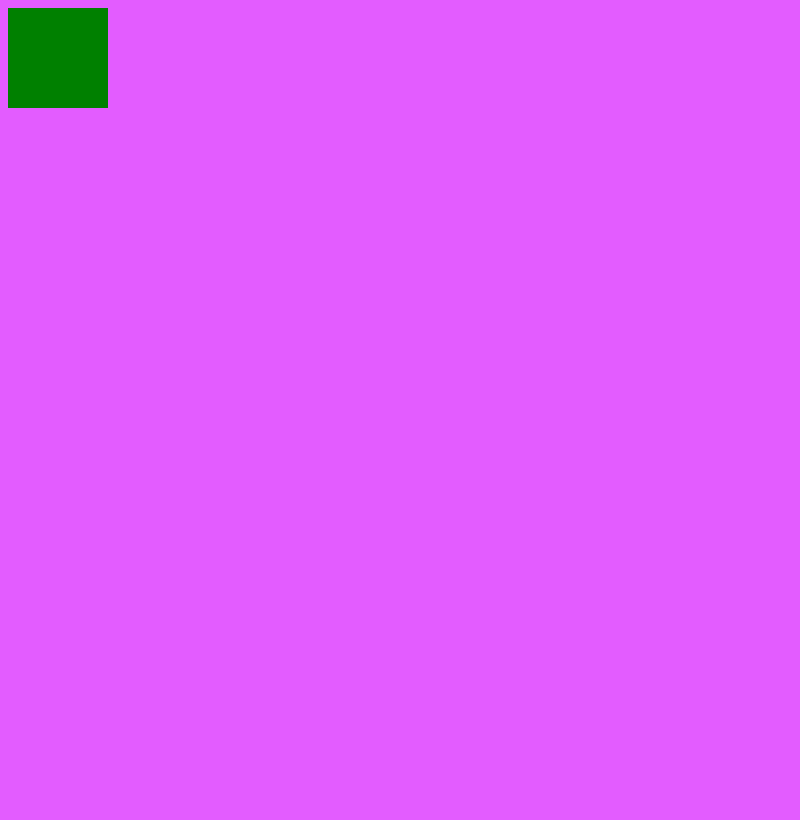
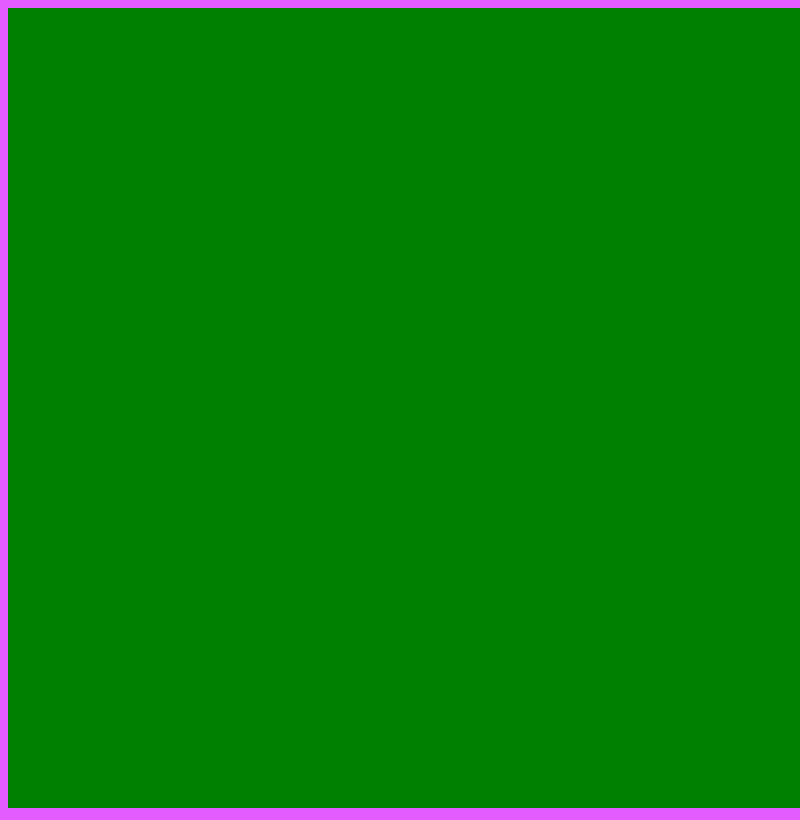
Before and after one commit to ece-digitopoly/game-display, an Electron app: page index.html in a window 800 px wide. Drawn offline with Linux system fonts and the light colour scheme.

Commit message:
[DISPLAY] Test dimensions 2

```diff
--- a/canvas.js
+++ b/canvas.js
@@ -1,10 +1,13 @@
 var fps = 16;
+var screen_width = window.innerWidth;
+var screen_height = window.innerHeight;
 
 var canvas = document.getElementById('canvas');
+canvas.width = screen_width;
+canvas.height = screen_height;
 var ctx = canvas.getContext('2d');
 
-var screen_width = window.innerWidth;
-var screen_height = window.innerHeight;
+
 
 class ChanceCommunityChest{ //consider inheritance for this with a parent CardDeck class
 	constructor(card_type){
--- a/index.html
+++ b/index.html
@@ -11,7 +11,7 @@
     </style>
 </head>
 <body>
-    <canvas id='canvas' width='100%' height ='100%'></canvas>
+    <canvas id='canvas'></canvas>
     <!-- <img src="splash.png" style="width: 100%; height=100%"> -->
 <!--     <div id="welcome" style="height: 100%; vertical-align: middle; align-items: center; text-align: center; opacity: -1">
         <svg width="300" height="300" xmlns="http://www.w3.org/2000/svg"> -->
```
